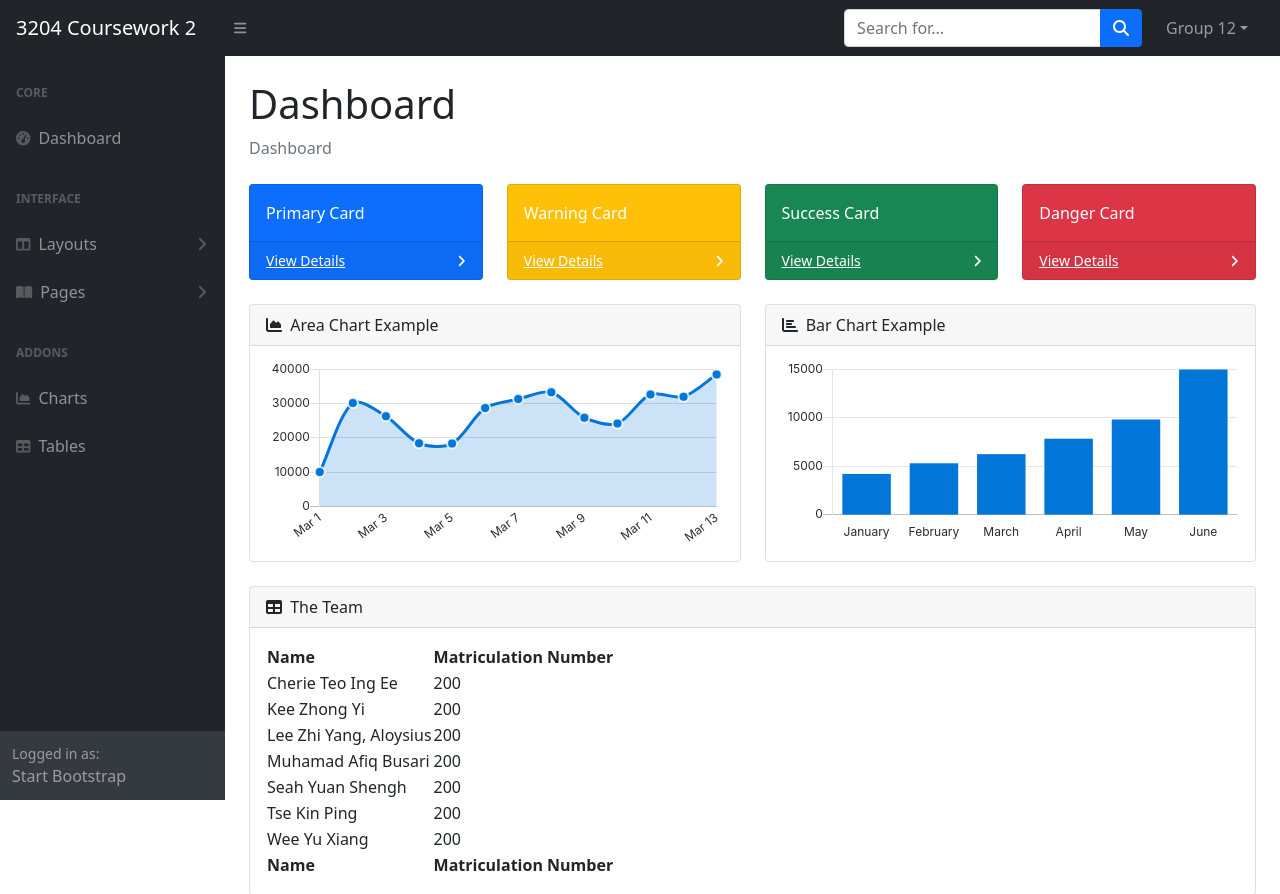
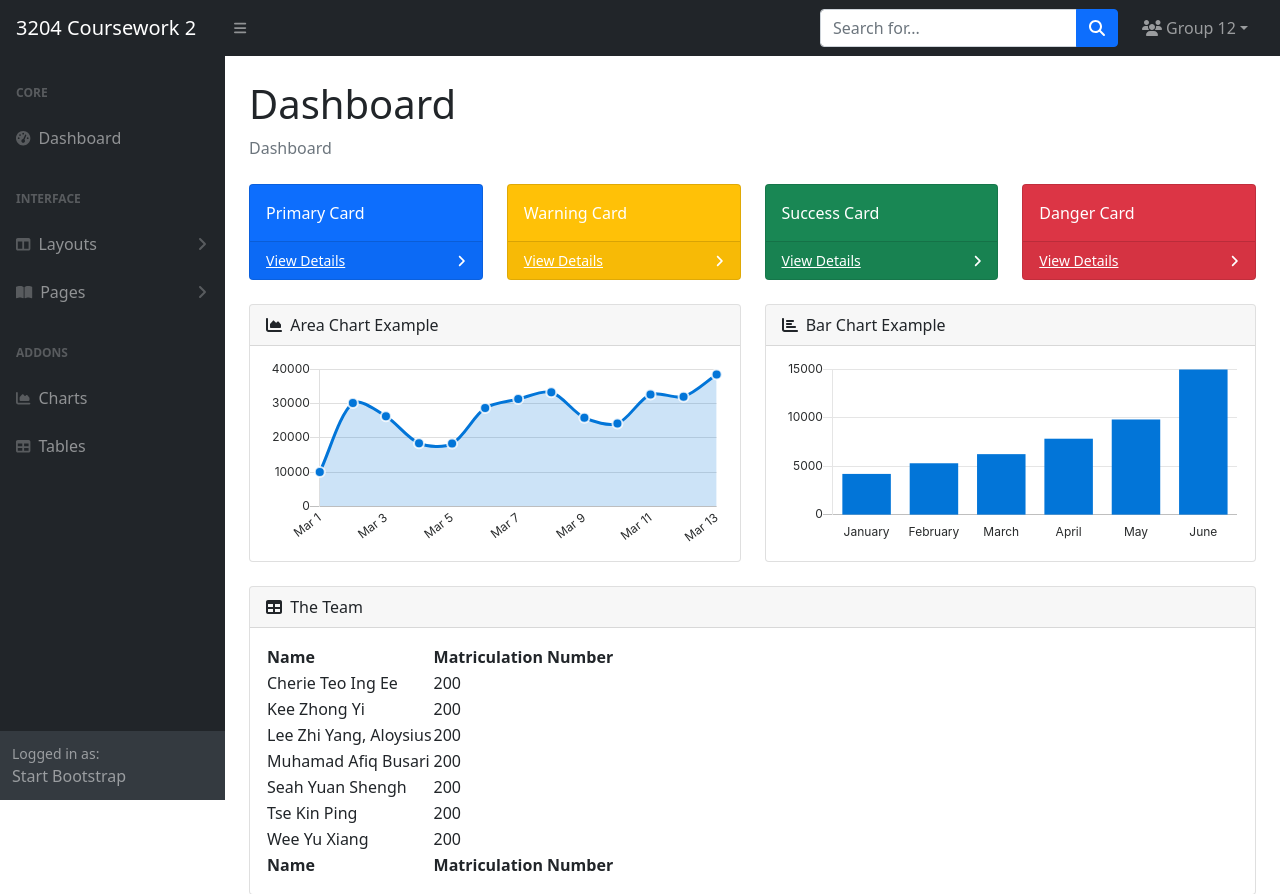
Before and after one commit to Matt1998/3204Dashboard, a Flask app: page / in a window 1280 px wide. Shown: the top 894 px of the page. Run offline with Flask 2, Linux system fonts and the light colour scheme; some libraries are stand-ins or nearby versions.

```diff
--- a/templates/index.html
+++ b/templates/index.html
@@ -27,7 +27,7 @@
             <!-- Navbar-->
             <ul class="navbar-nav ms-auto ms-md-0 me-3 me-lg-4">
                 <li class="nav-item dropdown">
-                    <a class="nav-link dropdown-toggle" id="navbarDropdown" href="#" role="button" data-bs-toggle="dropdown" aria-expanded="false"><i class="fa-thin fa-people-group"></i> Group 12</a>
+                    <a class="nav-link dropdown-toggle" id="navbarDropdown" href="#" role="button" data-bs-toggle="dropdown" aria-expanded="false"><i class="fas fa-users"></i> Group 12</a>
                 </li>
             </ul>
         </nav>
```
